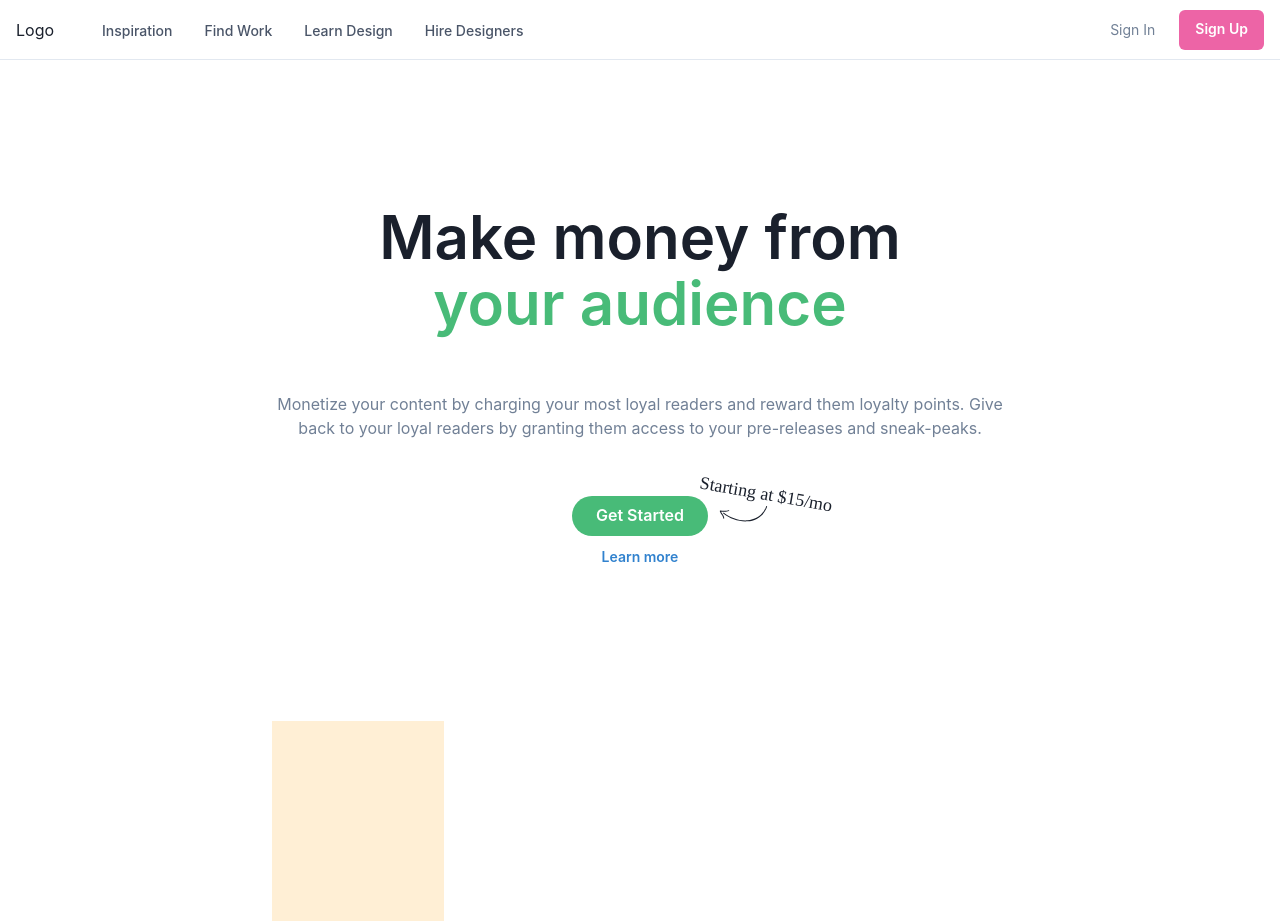
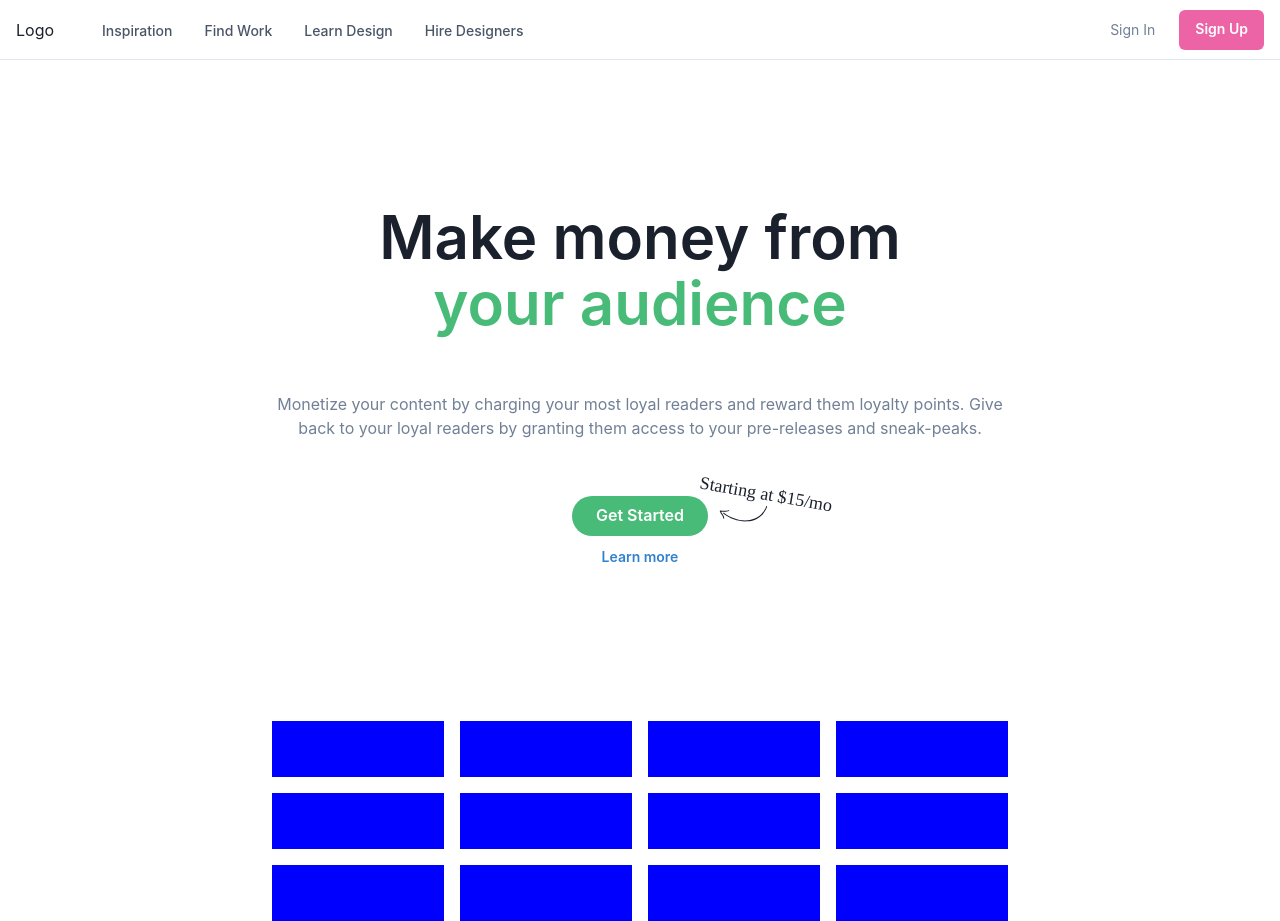
Before and after one commit to aech12/video-sells, a React (Create React App) app: page / in a window 1280 px wide. Built offline with nearby package versions, Linux system fonts and the light colour scheme.

Commit message:
Populate videos

```diff
--- a/src/Components/LandingVideos.js
+++ b/src/Components/LandingVideos.js
@@ -14,15 +14,16 @@ export default function Hero() {
   const [videos, setVideos] = useState([]);
 
   useEffect(() => {
-    // const populateVideos = () => {
-    //   for (let i = 0; i < 12; i++) {
-    //     setVideos([...videos, <GridItem colSpan={1} bg="blue" />]);
-    //   }
-    // };
-    // populateVideos();
-    // setVideos([...videos, <GridItem colSpan={1} bg="blue" />]);
-    console.log("VIDEOS", videos);
-  }, [videos]);
+    const populateVideos = () => {
+      let fetchVideos =  []
+      for (let i = 0; i < 12; i++) {
+        fetchVideos = [...fetchVideos, <GridItem key={i} colSpan={1} bg="blue" />]
+      }
+      setVideos(fetchVideos);
+    };
+    populateVideos();
+  }, [0]);
+  console.log("VIDEOS", videos, videos.length);
 
   return (
     <>
@@ -38,7 +39,6 @@ export default function Hero() {
           // templateColumns="repeat(5, 1fr)"
           gap={4}
         >
-          <GridItem colSpan={1} bg="papayawhip" />
           {videos.map((video) => video)}
         </Grid>
       </Container>
```
